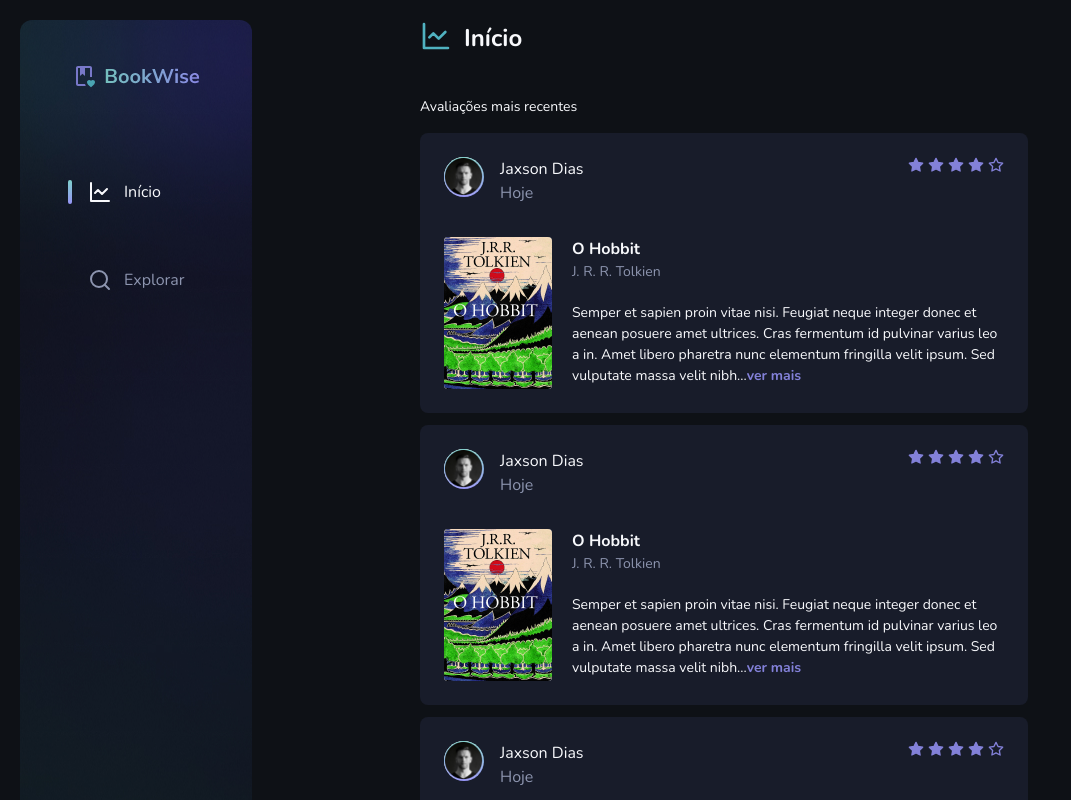
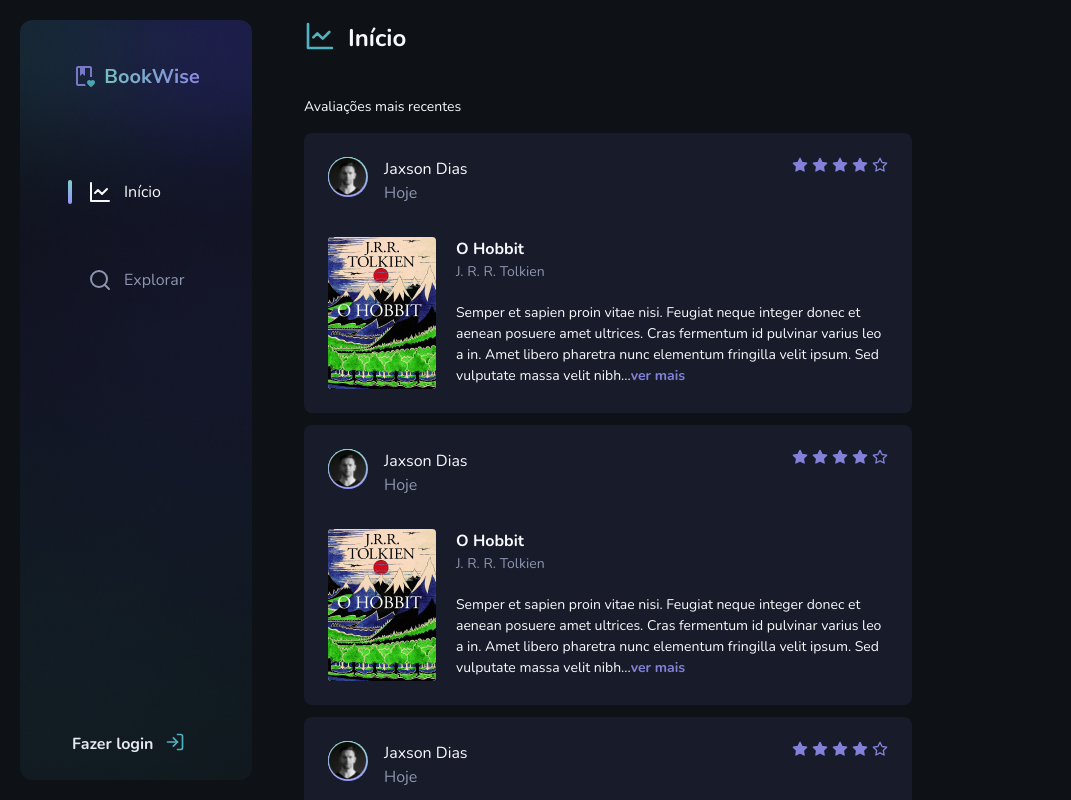
Before and after one commit to marcusdavanco/bookwise, a Next.js app: page /home in a window 1280 px wide. Shown: the top 800 px of the page, without its empty margins (0-1071 px from the left). Built offline with nearby package versions, Linux system fonts and the light colour scheme.

Commit message:
fix: Sidebar height and display

```diff
--- a/src/components/sidebar.tsx
+++ b/src/components/sidebar.tsx
@@ -7,7 +7,7 @@ import { LineChart, LogIn, Search } from 'lucide-react'
 
 export function Sidebar() {
   return (
-    <aside className="w-[232px] relative pt-10 px-[3.25rem] pb-6 ">
+    <aside className="w-[232px] custom-fixed-height py-5 fixed top-[1.25rem] bottom-0 pt-10 px-[3.25rem] pb-6 ">
       <Image
         src={sidebarBackground}
         alt=""
--- a/tailwind.config.js
+++ b/tailwind.config.js
@@ -89,5 +89,13 @@ module.exports = {
       }
     },
   },
-  plugins: [],
+  plugins: [
+    function ({ addComponents }) {
+      addComponents({
+        '.custom-fixed-height': {
+          height: 'calc(100vh - 2.5rem)',
+        },
+      });
+    },
+  ],
 }
```
